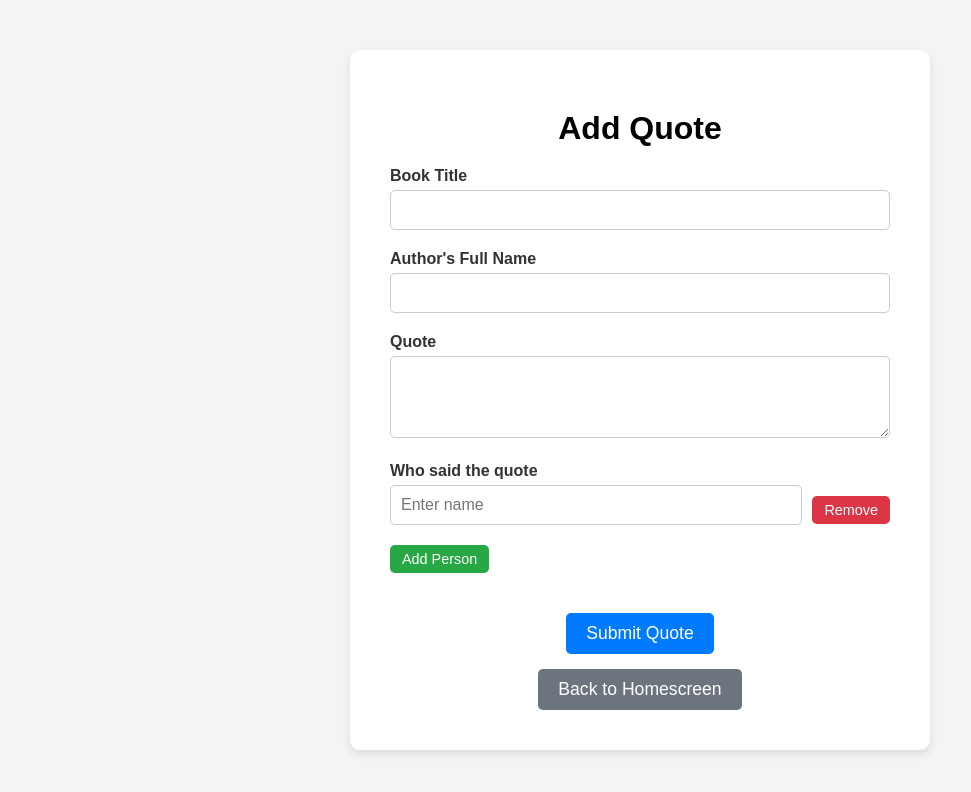
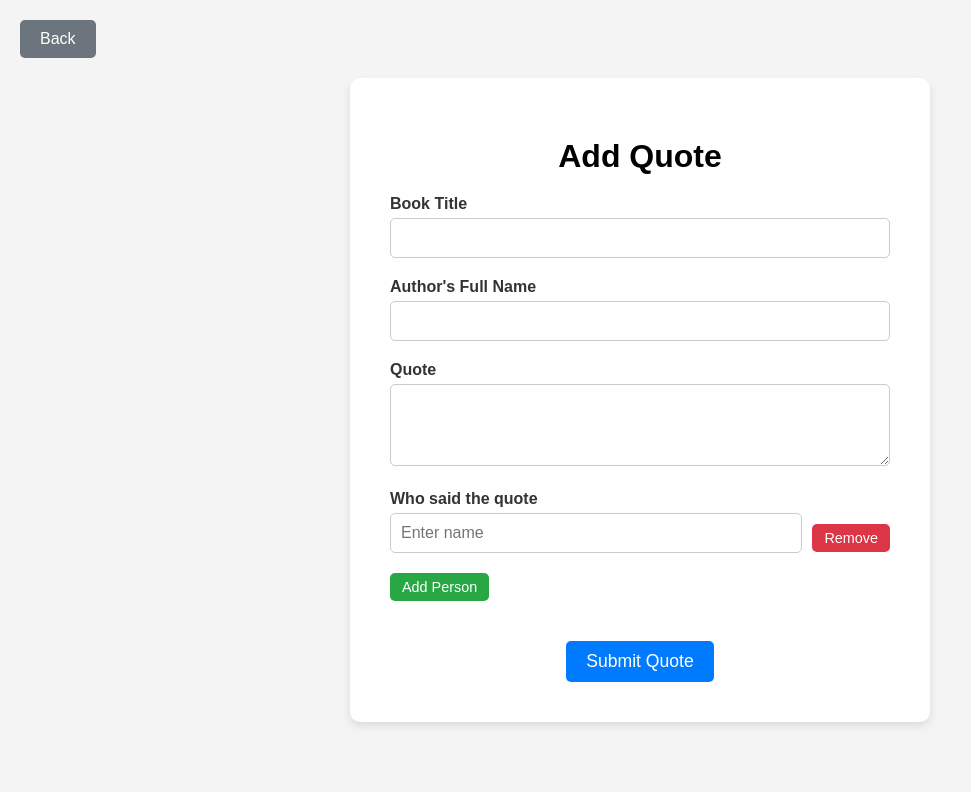
Before and after one commit to KorbanSt/Book-Index, a website: page public/html/quote/add.html in a window 1280 px wide. Shown: the whole page, without its empty margins (0-971 px from the left). Drawn offline with Linux system fonts and the light colour scheme.

Commit message:
changed back button format

```diff
--- a/public/css/quote/add.css
+++ b/public/css/quote/add.css
@@ -36,7 +36,7 @@ body {
     margin-bottom: 20px;
 }
 
-.back-button {
+.submit-button {
     text-decoration: none;
     background-color: #007bff;
     color: white;
@@ -49,8 +49,25 @@ body {
     cursor: pointer;
 }
 
+.submit-button:hover {
+    background-color: #0056b3;
+}
+
+.back-button {
+    position: absolute;
+    top: 20px;
+    left: 20px;
+    text-decoration: none;
+    background-color: #6c757d;
+    color: white;
+    padding: 10px 20px;
+    border-radius: 5px;
+    font-size: 1em;
+    z-index: 999;
+}
+
 .back-button:hover {
-    background-color: #0056b3;
+    background-color: #2a2e31;
 }
 
 /* --- Form Styling --- */
--- a/public/css/quote/view.css
+++ b/public/css/quote/view.css
@@ -81,21 +81,20 @@ body {
 }
 
 .back-button {
-  display: block;
-  text-align: center;
-  margin-top: 40px;
+  position: absolute;
+  top: 20px;
+  left: 20px;
   text-decoration: none;
-  background-color: #3498db;
+  background-color: #6c757d;
   color: white;
   padding: 10px 20px;
   border-radius: 5px;
-  width: fit-content;
-  margin-left: auto;
-  margin-right: auto;
+  font-size: 1em;
+  z-index: 999;
 }
 
 .back-button:hover {
-  background-color: #2c80b4;
+  background-color: #2a2e31;
 }
 
 /* --- Popup Fields --- */
--- a/public/html/quote/add.html
+++ b/public/html/quote/add.html
@@ -7,6 +7,8 @@
     <link rel="stylesheet" href="/css/quote/add.css">
 </head>
 <body>
+	<a href="/index.html" class="back-button">Back</a>
+
     <div id="popup" class="popup hidden">
         <div class="popup-content">
           <p>Quote submitted successfully!</p>
@@ -43,10 +45,8 @@
                 <button type="button" class="add-button" onclick="addQuotedBy()">Add Person</button>
             </div>
 
-            <button type="submit" class="back-button">Submit Quote</button>
+            <button type="submit" class="submit-button">Submit Quote</button>
         </form>
-
-        <a href="/index.html" class="back-button" style="background-color: #6c757d; margin-top: 15px;">Back to Homescreen</a>
     </div>
 
     <script>
--- a/public/style.css
+++ b/public/style.css
@@ -47,3 +47,20 @@ body {
     height: 120px;
     object-fit: cover;
 }
+
+.back-button {
+    position: absolute;
+    top: 20px;
+    left: 20px;
+    text-decoration: none;
+    background-color: #6c757d;
+    color: white;
+    padding: 10px 20px;
+    border-radius: 5px;
+    font-size: 1em;
+    z-index: 999;
+}
+
+.back-button:hover {
+    background-color: #2a2e31;
+}
```
Also changed, not shown: public/html/quote/main.html (+2 -0 lines), public/html/quote/view.html (+1 -2 lines), public/index.html (+4 -0 lines).
